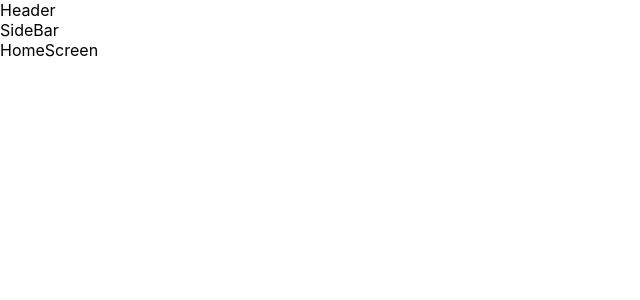
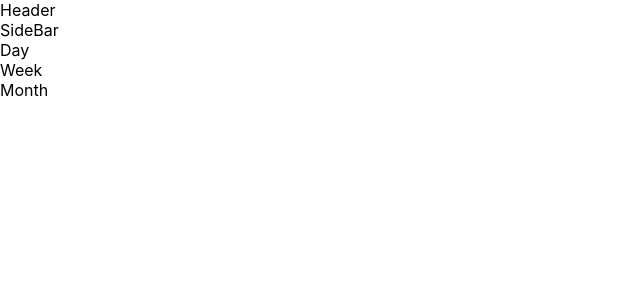
Before and after one commit to irembuz/react-task-planner, a React (Create React App) app: page / in a window 1280 px wide. Shown: the top 300 px of the page, without its empty margins (0-640 px from the left). Built offline with nearby package versions, Linux system fonts and the light colour scheme.

Commit message:
create day, week, month components

```diff
--- /dev/null
+++ b/src/components/Day.tsx
@@ -0,0 +1,7 @@
+import React from "react";
+
+const Day = () => {
+  return <div>Day</div>;
+};
+
+export default Day;
--- /dev/null
+++ b/src/components/Month.tsx
@@ -0,0 +1,7 @@
+import React from "react";
+
+const Month = () => {
+  return <div>Month</div>;
+};
+
+export default Month;
--- /dev/null
+++ b/src/components/Week.tsx
@@ -0,0 +1,7 @@
+import React from "react";
+
+const Week = () => {
+  return <div>Week</div>;
+};
+
+export default Week;
--- a/src/screens/HomeScreen.js
+++ b/src/screens/HomeScreen.js
@@ -1,7 +1,16 @@
 import React from "react";
+import Day from "../components/Day";
+import Week from "../components/Week";
+import Month from "../components/Month";
 
 const HomeScreen = () => {
-  return <div>HomeScreen</div>;
+  return (
+    <div>
+      <Day />
+      <Week />
+      <Month />
+    </div>
+  );
 };
 
 export default HomeScreen;
```
